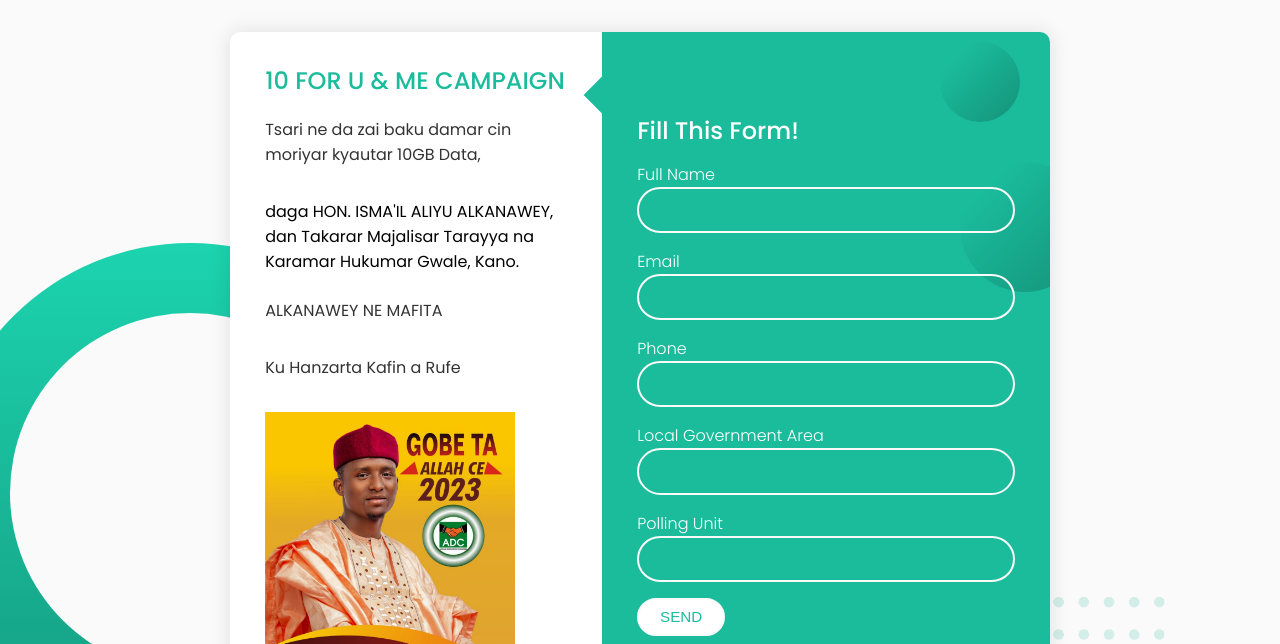
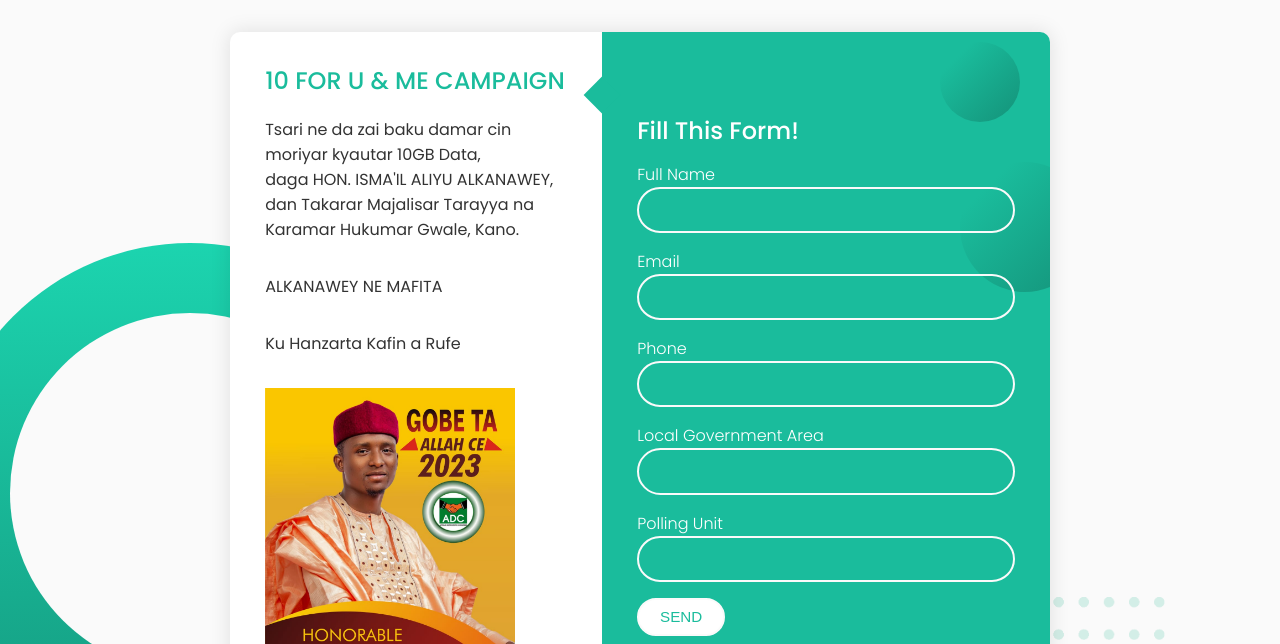
Before and after one commit to alkanawey/alkanawey, a plain HTML site: page index.html in a window 1280 px wide. Shown: the top 644 px of the page. Drawn offline with Linux system fonts and the light colour scheme.

Commit message:
Update index.html

```diff
--- a/index.html
+++ b/index.html
@@ -19,7 +19,7 @@
           <div class="form">
             <div class="contact-info">
               <h3 class="title">10 FOR U & ME CAMPAIGN</h3>
-                <p class="text"> Tsari ne da zai baku damar cin moriyar kyautar 10GB Data,<p> daga HON. ISMA'IL ALIYU ALKANAWEY,
+                <p class="text"> Tsari ne da zai baku damar cin moriyar kyautar 10GB Data,<br> daga HON. ISMA'IL ALIYU ALKANAWEY,
                 dan Takarar Majalisar Tarayya na Karamar Hukumar Gwale, Kano.</p>
                 <p class="text">ALKANAWEY NE MAFITA</p>
                 <P class="text">Ku Hanzarta Kafin a Rufe</P>
```
